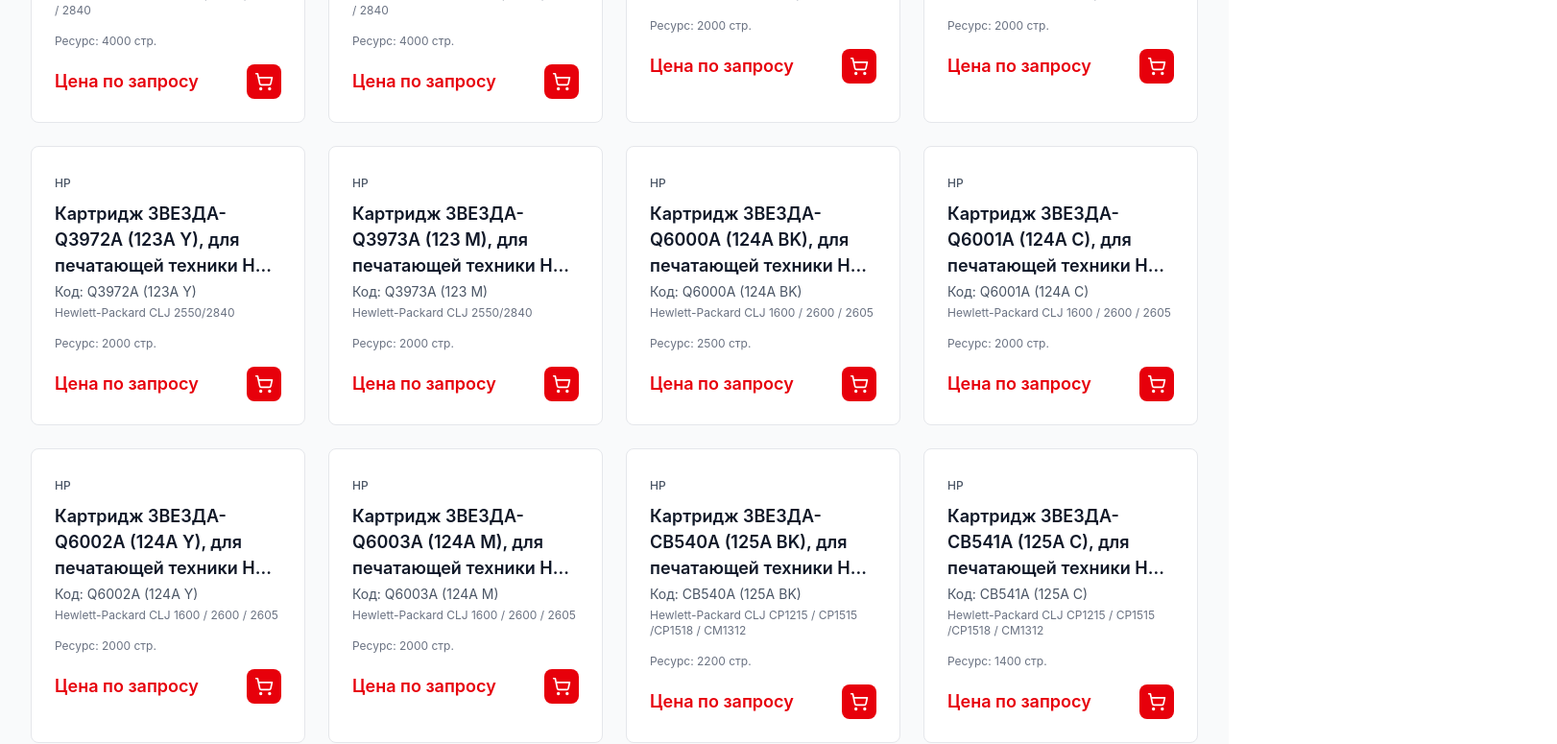
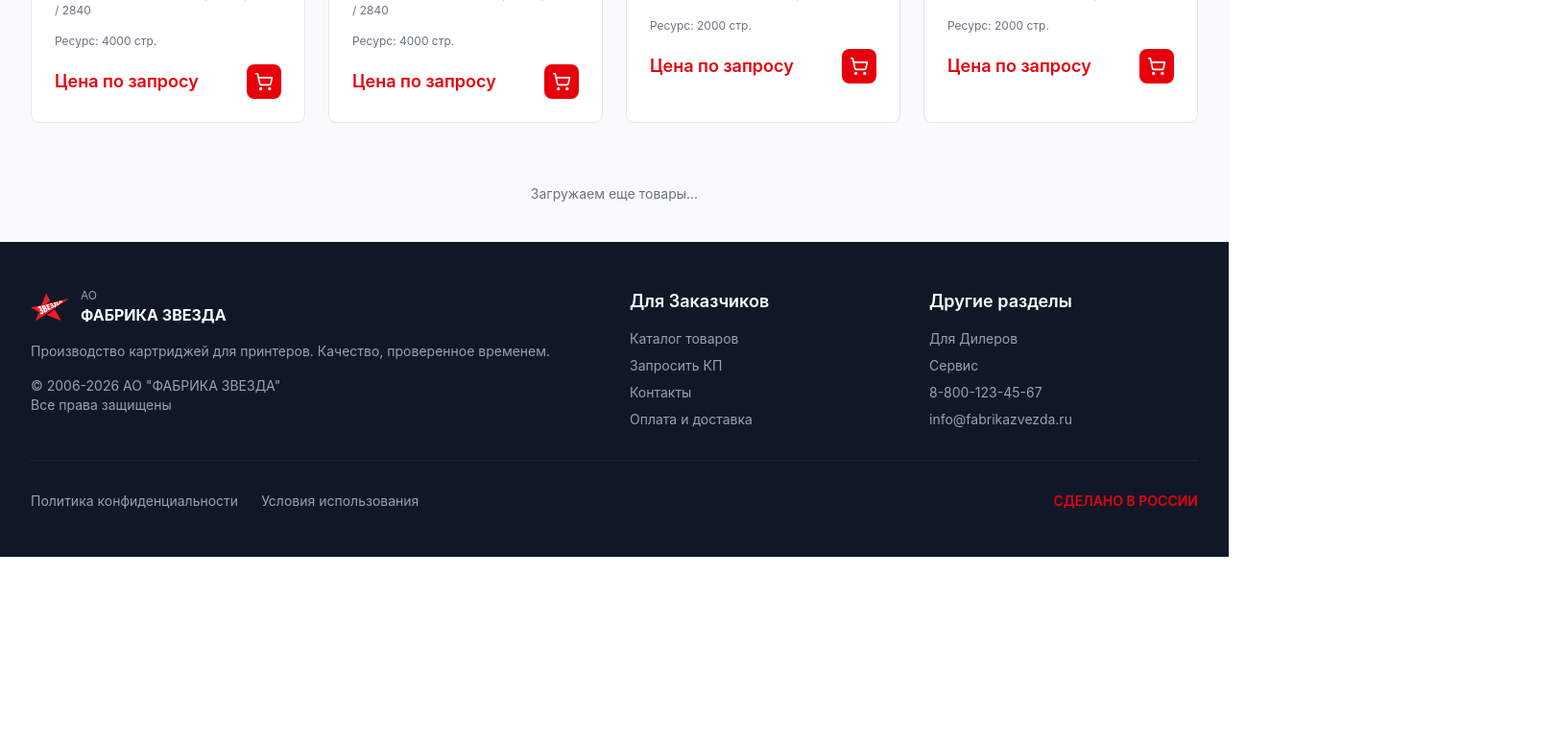
Before and after one commit to MatrixBiz/landing-page, a React (Vite) app: page /catalog in a window 1280 px wide. Shown: the part 8100-8875 px from the top of the page at 96% size, 1622 px wide, since content can reach past the window. After the commit the page ends 8680 px from the top, so only its background shows below. Built offline with nearby package versions, Linux system fonts and the light colour scheme.

Commit message:
Pagination added on products page

```diff
--- a/src/app/pages/customers/CatalogPage.tsx
+++ b/src/app/pages/customers/CatalogPage.tsx
@@ -1,12 +1,16 @@
-import { useMemo, useState } from "react";
+import { useEffect, useMemo, useRef, useState } from "react";
 import { Search, ShoppingCart } from "lucide-react";
 import { useCart } from "../../context/CartContext";
 import { catalogProducts } from "../../data/catalogProducts";
+
+const PRODUCTS_BATCH_SIZE = 48;
 
 export function CatalogPage() {
     const [searchQuery, setSearchQuery] = useState("");
     const [selectedManufacturer, setSelectedManufacturer] =
         useState<string>("all");
+    const [visibleCount, setVisibleCount] = useState(PRODUCTS_BATCH_SIZE);
+    const loadMoreRef = useRef<HTMLDivElement | null>(null);
     const { addToCart } = useCart();
     const manufacturerOptions = useMemo(
         () =>
@@ -33,6 +37,35 @@
 
         return matchesSearch && matchesManufacturer;
     });
+    const visibleProducts = filteredProducts.slice(0, visibleCount);
+    const hasMoreProducts = visibleCount < filteredProducts.length;
+
+    useEffect(() => {
+        setVisibleCount(PRODUCTS_BATCH_SIZE);
+    }, [searchQuery, selectedManufacturer]);
+
+    useEffect(() => {
+        const target = loadMoreRef.current;
+        if (!target || !hasMoreProducts) {
+            return;
+        }
+
+        const observer = new IntersectionObserver(
+            (entries) => {
+                const [entry] = entries;
+                if (!entry?.isIntersecting) {
+                    return;
+                }
+                setVisibleCount((prev) =>
+                    Math.min(prev + PRODUCTS_BATCH_SIZE, filteredProducts.length),
+                );
+            },
+            { rootMargin: "300px 0px" },
+        );
+
+        observer.observe(target);
+        return () => observer.disconnect();
+    }, [filteredProducts.length, hasMoreProducts]);
 
     return (
         <div className="min-h-screen">
@@ -111,7 +144,7 @@
             {/* Products Grid */}
             <div className="max-w-7xl mx-auto px-4 sm:px-6 lg:px-8 py-8">
                 <div className="grid grid-cols-1 md:grid-cols-2 lg:grid-cols-3 xl:grid-cols-4 gap-6">
-                    {filteredProducts.map((product) => (
+                    {visibleProducts.map((product) => (
                         <div
                             key={product.id}
                             className="bg-white rounded-lg border border-gray-200 p-6 hover:shadow-lg transition-shadow flex flex-col"
@@ -162,6 +195,14 @@
                         </div>
                     ))}
                 </div>
+                {hasMoreProducts && (
+                    <div className="pt-8 pb-2 text-center">
+                        <div ref={loadMoreRef} className="h-8" />
+                        <p className="text-sm text-gray-500">
+                            Загружаем еще товары...
+                        </p>
+                    </div>
+                )}
 
                 {filteredProducts.length === 0 && (
                     <div className="text-center py-12">
```
